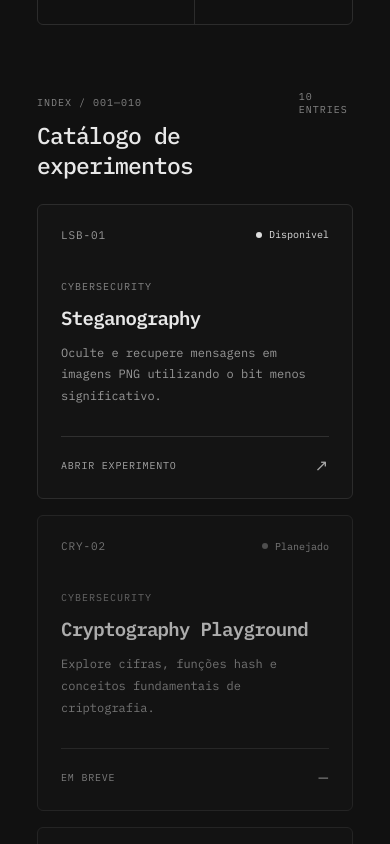
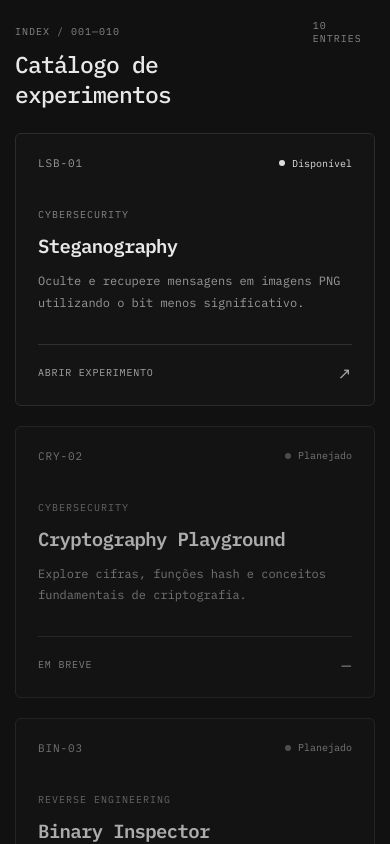
Before and after one commit to lohjs-0/llohs-labs, a React (Vite) app: page /#/labs in a window 390 px wide. Shown: the part 760-1604 px from the top of the page. Built offline with nearby package versions, Linux system fonts and the light colour scheme.

Commit message:
Update Labs.css for wider layout and responsive design

```diff
--- a/src/styles/Labs.css
+++ b/src/styles/Labs.css
@@ -320,3 +320,68 @@
     min-height: 220px;
   }
 }
+
+
+/* WIDER LABS LAYOUT */
+
+.labs-page {
+  width: min(1240px, calc(100vw - 64px));
+  max-width: none;
+  position: relative;
+  left: 50%;
+  transform: translateX(-50%);
+  box-sizing: border-box;
+  padding: 36px 0 90px;
+  background: transparent;
+}
+
+.labs-container {
+  width: 100%;
+  max-width: 1240px;
+  margin: 0 auto;
+}
+
+.labs-header {
+  max-width: 850px;
+}
+
+.labs-header p {
+  max-width: 780px;
+}
+
+.labs-grid {
+  display: grid;
+  grid-template-columns: repeat(3, minmax(0, 1fr));
+  gap: 20px;
+}
+
+.labs-card {
+  min-height: 260px;
+  padding: 26px;
+}
+
+@media (max-width: 900px) {
+  .labs-page {
+    width: calc(100vw - 40px);
+  }
+
+  .labs-grid {
+    grid-template-columns: repeat(2, minmax(0, 1fr));
+  }
+}
+
+@media (max-width: 600px) {
+  .labs-page {
+    width: calc(100vw - 30px);
+    padding: 24px 0 60px;
+  }
+
+  .labs-grid {
+    grid-template-columns: 1fr;
+  }
+
+  .labs-card {
+    min-height: 220px;
+    padding: 22px;
+  }
+}
```
